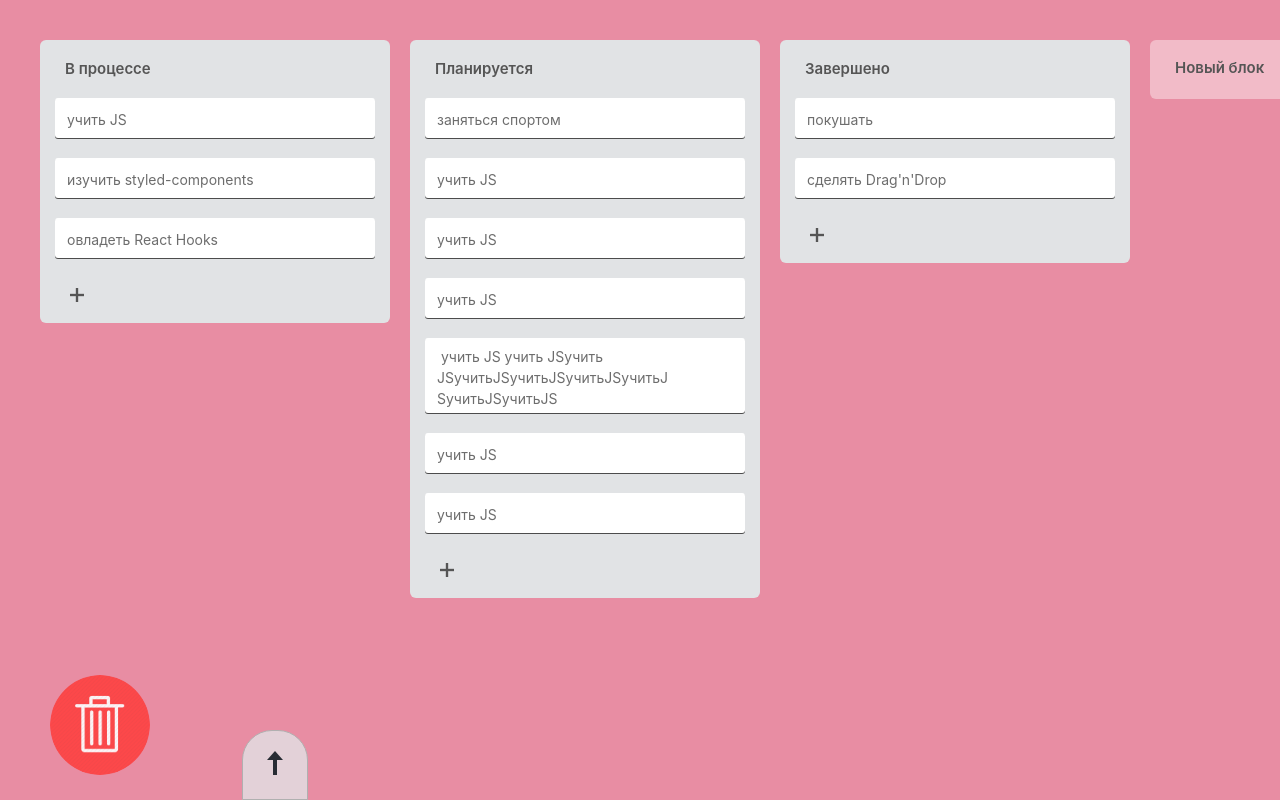
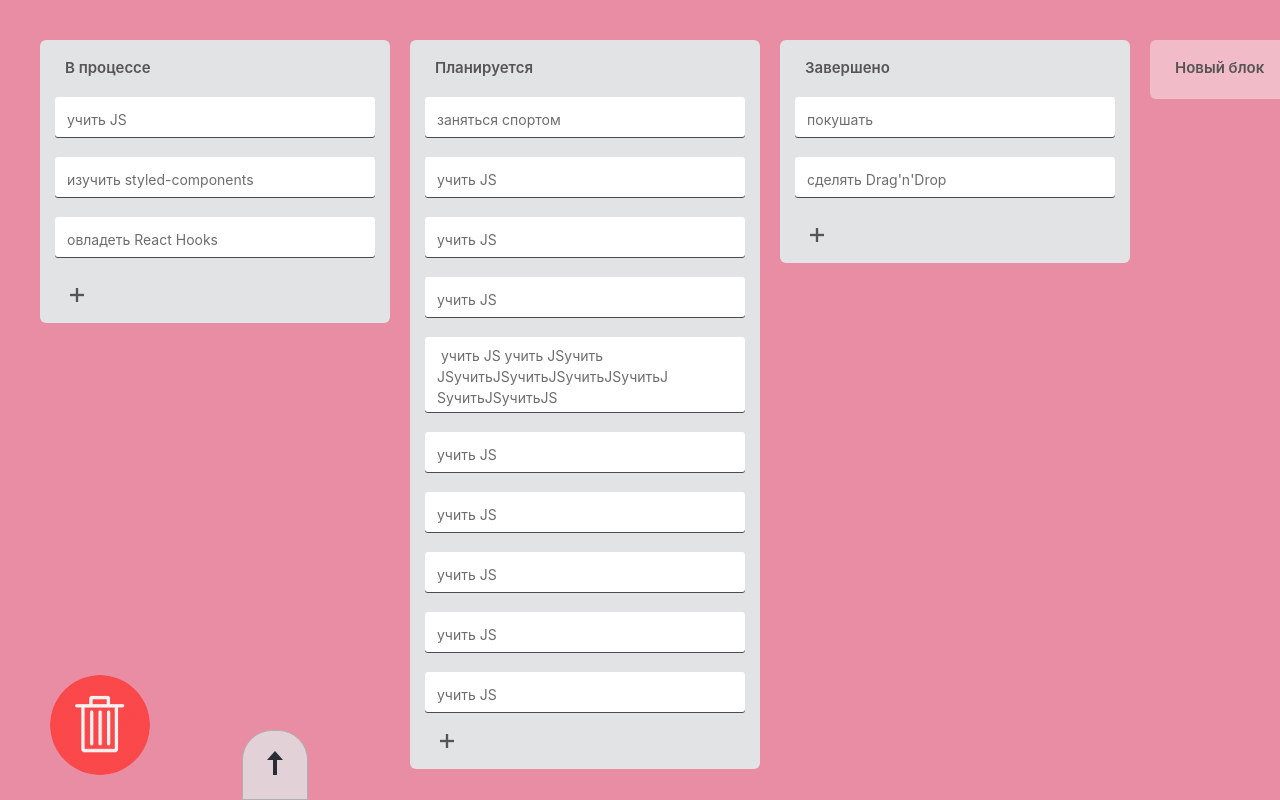
Before and after one commit to Gloomylord/Task-board, a React (Create React App) app: page / in a window 1280 px wide. Shown: the top 800 px of the page. Built offline with nearby package versions, Linux system fonts and the light colour scheme.

Commit message:
added scroll

```diff
--- a/public/index.html
+++ b/public/index.html
@@ -1,5 +1,5 @@
 <!DOCTYPE html>
-<html lang="en">
+<html lang="ru">
   <head>
     <meta charset="utf-8" />
     <link rel="icon" href="%PUBLIC_URL%/favicon.ico" />
--- a/src/App.js
+++ b/src/App.js
@@ -46,7 +46,12 @@ let arrTasks = [
     {index: 5, task:  ' учить JS учить JSучить JSучитьJSучитьJSучитьJSучитьJSучитьJSучитьJS', column: 'Планируется'},
     {index: 6, task: 'учить JS', column: 'Планируется'},
     {index: 7, task: 'учить JS', column: 'Планируется'},
-
+    {index: 8, task: 'учить JS', column: 'Планируется'},
+    {index: 9, task: 'учить JS', column: 'Планируется'},
+    {index: 10, task: 'учить JS', column: 'Планируется'},
+    {index: 11, task:  ' учить JS учить JSучить JSучитьJSучитьJSучитьJSучитьJSучитьJSучитьJS', column: 'Планируется'},
+    {index: 12, task: 'учить JS', column: 'Планируется'},
+    {index: 13, task: 'учить JS', column: 'Планируется'},
     {index: 1, task: 'заняться спортом', column: 'Планируется'},
     {index: 2, task: 'изучить styled-components', column: 'В процессе'},
     {index: 3, task: 'овладеть React Hooks', column: 'В процессе'},
@@ -202,6 +207,7 @@ function App() {
     function addTask(task, title) {
         let index = tasks.filter((value) => (value.column === title)).length + 1;
         setTasks(tasks.concat([{
+            id: nanoid(),
             index: index,
             task: task,
             column: title,
--- a/src/Column/Column.js
+++ b/src/Column/Column.js
@@ -130,9 +130,9 @@ const TasksContainer = styled.div`
       flex-direction: column;
       max-height: calc(100% - 110px);
       align-items: center;
-      overflow: auto;
+      overflow-y: auto;
+      overflow-x: hidden;
       padding: 2px 0;
-      box-sizing: border-box;
       > :first-child{
         margin-top: 0;
       }
@@ -201,7 +201,7 @@ export default function ContainerColumn(props) {
                 }}>
                     <div>{title}</div>
                     {addTask ?
-                        <i className='im im-x-mark' onClick={() => deleteColumn(title)}/> :
+                        <i className='im im-x-mark' title='Удалить блок' onClick={() => deleteColumn(title)}/> :
                         isEdit && title === editTitle ?
                             <i className='im im-minus' onClick={() => setIsEdit(false)}/> :
                             <i className='im im-plus'/>
@@ -225,7 +225,6 @@ export default function ContainerColumn(props) {
                                   title={title}
                                   deleteTask={deleteTask}
                                   changeTask={changeTask}
-
                             />))
                     }
                 </TasksContainer>
--- a/src/Task/MoveTask.js
+++ b/src/Task/MoveTask.js
@@ -1,7 +1,7 @@
 export default function (id, changeColumn, deleteTask, isEdit) {
     let Task = document.getElementById(id);
     let height = Task.getBoundingClientRect().height;
-
+    let offsetHeight = Task.offsetHeight;
     if (!isEdit) {
         Task.onmousedown = function onmousedown(event) {
 
@@ -16,14 +16,17 @@ export default function (id, changeColumn, deleteTask, isEdit) {
 
             let div = document.createElement('div');
             div.id = 'insertionPoint';
-            div.className = Task.className.replace('task','');
-            div.style.height = height + 'px';
-            div.style.backgroundColor = '#a0837d';
+            div.className = Task.className.replace('task', '');
+            div.style.padding = 0;
+            div.style.paddingTop = height + 'px';
+            div.style.background = '#a0837d';
             div.style.border = '';
+            div.style.opacity = 1;
             div.style.margin = Task.style.margin;
             div.style.borderRadius = '5px';
+            div.style.boxSizing = 'border-box';
             Task.before(div);
-            console.log(height,div.getBoundingClientRect().height);
+            console.log(offsetHeight, height, div.getBoundingClientRect().height);
             Task.style.position = 'absolute';
             Task.style.margin = 0;
             Task.style.zIndex = 1000;
@@ -44,18 +47,21 @@ export default function (id, changeColumn, deleteTask, isEdit) {
             let timer;
             let containerTop;
             let containerHeight;
+            let isScrolling = false;
 
             function onMouseMove(event) {
                 if (moved) {
-                    //Task.style.border = `0.5px solid black`;
-                    Task.style.opacity = 0.99;
+                    Task.style.opacity = 0.9;
                     Task.style.backgroundColor = '#ddf2d6';
                     Task.style.borderRadius = '6px';
                     Task.style.transformOrigin = `${shiftX}px ${shiftY}px`;
                     Task.style.transform = 'rotate(3deg)';
                     moved = false;
                 }
-                console.log(Task.style.opacity);
+                console.log(div.offsetHeight, div.getBoundingClientRect().height);
+                if (div.offsetHeight < height) {
+                    div.style.height = height + 'px';
+                }
                 moveAt(event.pageX, event.pageY);
 
                 Task.style.visibility = 'hidden';
@@ -72,7 +78,7 @@ export default function (id, changeColumn, deleteTask, isEdit) {
                 if (elemBelow.id === 'delete') {
                     Task.style.opacity = 0.3;
                 } else {
-                    Task.style.opacity = 0.8;
+                    Task.style.opacity = 0.90;
                 }
 
                 let droppableBelow = (!elemBelow.closest('#delete')) ? elemBelow.closest('.droppable') :
@@ -87,11 +93,13 @@ export default function (id, changeColumn, deleteTask, isEdit) {
                         containerTop = taskContainer.getBoundingClientRect().top;
                         containerHeight = taskContainer.getBoundingClientRect().height;
                     }
-                        if (event.pageY < containerTop + containerHeight / 4) {
-                            taskContainer.scrollTop -= 10;
-                        } else if (event.pageY > containerTop + containerHeight * 3 / 4) {
-                            taskContainer.scrollTop += 10;
-                        }
+                    if (event.pageY < containerTop + containerHeight / 4) {
+                        taskContainer.scrollTop -= 10;
+                        isScrolling = true;
+                    } else if (event.pageY > containerTop + containerHeight * 3 / 4) {
+                        taskContainer.scrollTop += 10;
+                        isScrolling = true;
+                    }
 
 
                 } else {
@@ -133,7 +141,8 @@ export default function (id, changeColumn, deleteTask, isEdit) {
                 }
 
                 if (currentDroppable && currentDroppable.className.indexOf('droppable') >= 0) {
-                    if (!arrPos) {
+                    if (!arrPos || isScrolling) {
+                        isScrolling = false;
                         arrPos = [];
                         let elemselfH;
                         let elements = Array.from(currentDroppable.querySelectorAll('.task'));
@@ -143,15 +152,15 @@ export default function (id, changeColumn, deleteTask, isEdit) {
                                     let pos = element.getBoundingClientRect().top +
                                         element.getBoundingClientRect().height / 2;
                                     arrPos.push({
+                                        pos: pos,
                                         element: element,
-                                        pos: pos,
                                     })
                                 } else {
                                     let pos = element.getBoundingClientRect().top +
                                         element.getBoundingClientRect().height / 2 - elemselfH;
                                     arrPos.push({
+                                        pos: pos,
                                         element: element,
-                                        pos: pos,
                                     })
                                 }
                             } else {
@@ -161,6 +170,7 @@ export default function (id, changeColumn, deleteTask, isEdit) {
                     }
 
                     let lastIndex;
+                    //console.log(arrPos);
                     for (let i in arrPos) {
                         if (arrPos[i].pos > event.pageY) {
                             lastIndex = i;
@@ -197,7 +207,7 @@ export default function (id, changeColumn, deleteTask, isEdit) {
                 Task.onmouseup = null;
                 Task.style = style;
                 div.remove();
-
+                console.log(arrPos);
                 if (currentDroppable) {
                     leaveDroppable(currentDroppable);
                 }
--- a/src/Task/Task.js
+++ b/src/Task/Task.js
@@ -73,7 +73,7 @@ const Task = styled.div`
       border-radius: 3px;
       transition: transform 200ms, opacity 200ms, color 200ms, height 1000ms;
       background: white;
-      box-shadow: 0px 1px 0px #4c4c4c;
+      box-shadow: 0 1px 0 #4c4c4c;
       :hover {
           background: #fcfcfc;
       }
@@ -133,11 +133,11 @@ const Task = styled.div`
         }
       }
       ${(props) => props.isEdit &&
-    'position: absolute;' +
-    'z-index: 1000;' +
-    'width: 320px;' +
-    'flex-direction: column;' +
-    'margin: 0;'
+        'position: absolute;' +
+        'z-index: 1000;' +
+        'width: 320px;' +
+        'flex-direction: column;' +
+        'margin: 0;'
 }
 `;
 
@@ -214,8 +214,9 @@ export default function ContainerTask(props) {
                     <>
                         <Text>{task}</Text>
                         <Buttons>
-                            <i className='im im-edit' onClick={edit}/>
+                            <i className='im im-edit' title='Редактировать' onClick={edit}/>
                             <i className='im im-x-mark-circle-o'
+                               title='Удалить'
                                onClick={() => deleteTask(id)}/>
                         </Buttons>
                     </>
```
